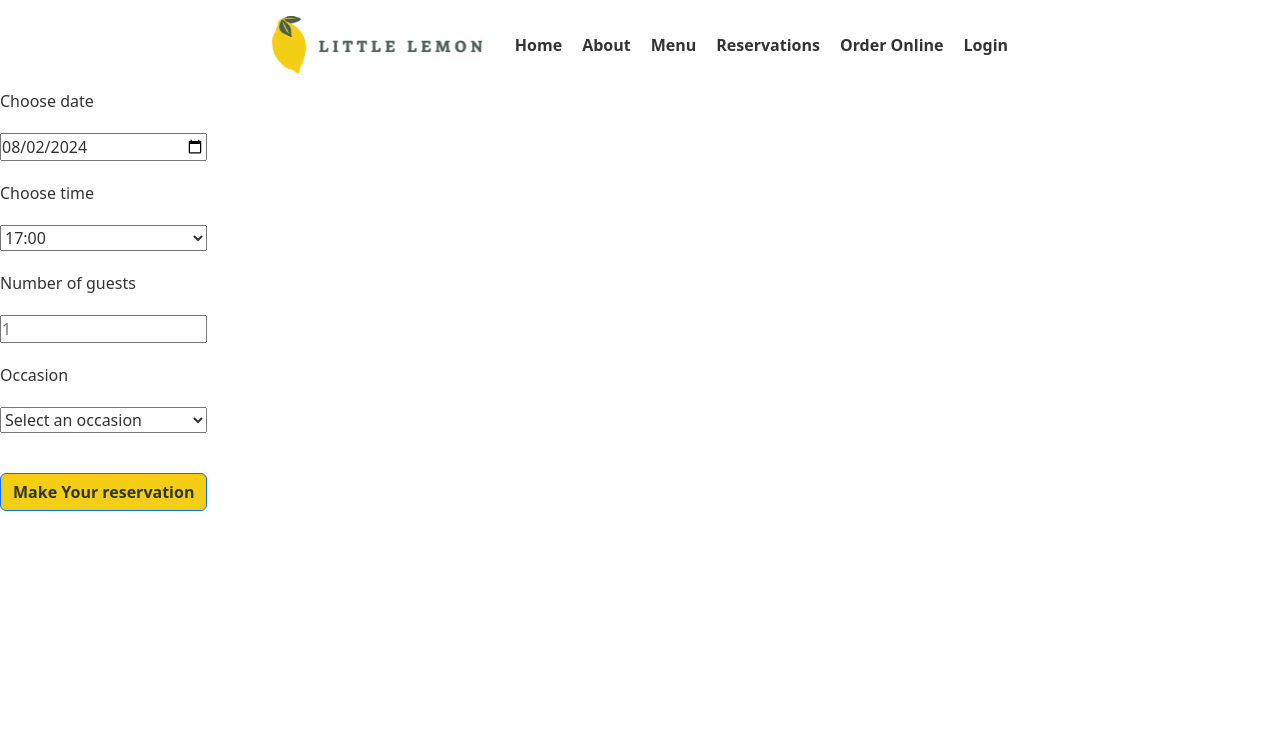
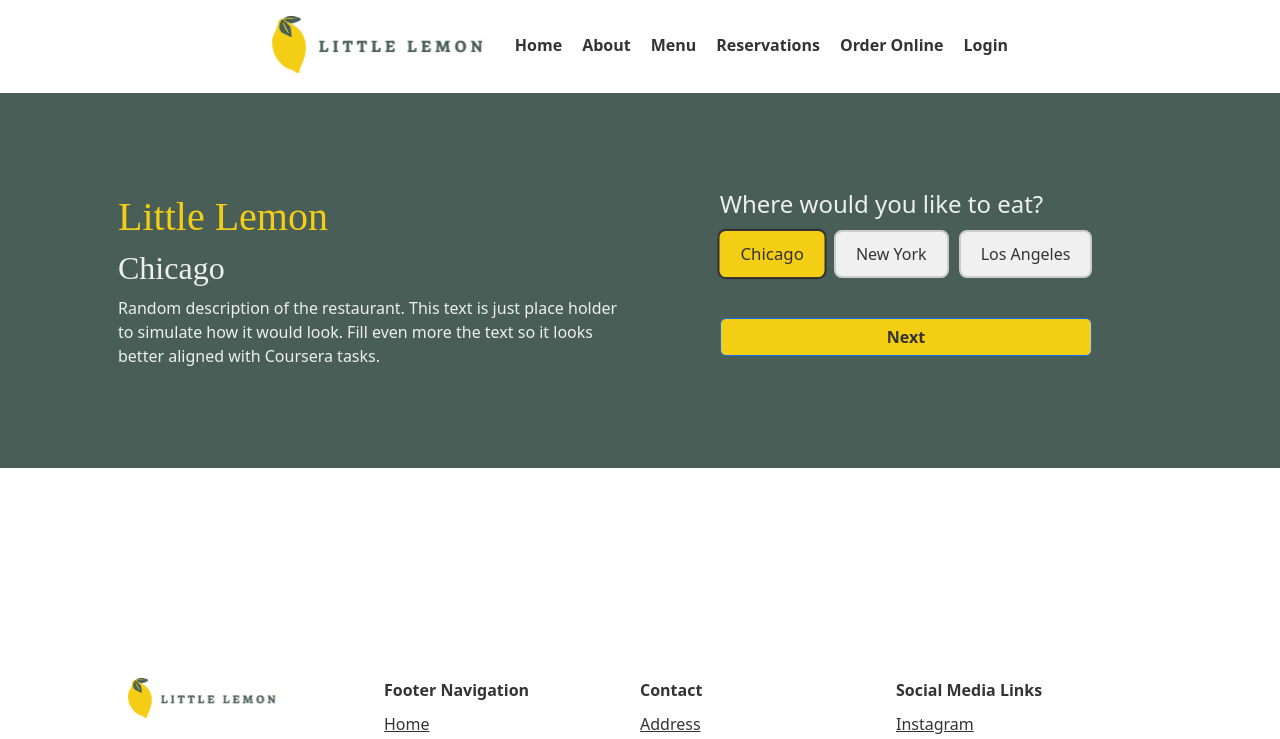
Before and after one commit to sid-lpcd/react-coursera-little-lemon, a React (Create React App) app: page /booking in a window 1280 px wide. Shown: the top 739 px of the page. Built offline with nearby package versions, Linux system fonts and the light colour scheme.

Commit message:
added more control over the form and UI design

```diff
--- a/src/App.css
+++ b/src/App.css
@@ -34,8 +34,12 @@ p{
   color: #EDEFEE;
 }
 
-.text-secondary{
-  color: #EDEFEE;
+.title-prim{
+  color: #F4CE14;
+}
+
+.text-second{
+  color: #EDEFEE !important;
 }
 
 .btn-primary{
@@ -134,6 +138,39 @@ button{
   object-fit: contain; /* Ensures the whole image is visible within the container */
 }
 
+#book-table .location-options {
+  display: flex;
+  justify-content: space-between;
+  gap: 10px;
+}
+
+#book-table .location-box {
+  display: flex;
+  align-items: center;
+  padding: 10px 20px;
+  border: 2px solid #ccc;
+  border-radius: 8px;
+  cursor: pointer;
+  transition: background-color 0.3s, transform 0.3s;
+  text-align: center;
+  flex-grow: 1;
+  color: #333;
+  background-color: #f0f0f0;
+}
+
+#book-table .location-box:hover {
+  background-color: #F4CE14;
+  transform: scale(1.05);
+}
+
+#book-table .location-box.selected {
+  background-color: #F4CE14;
+  color: #333333;
+  border-color: #333333;
+  transform: scale(1.05);
+}
+
+
 #specials{
   margin-top: 6rem !important
 }
--- a/src/components/BookTable.js
+++ b/src/components/BookTable.js
@@ -6,7 +6,7 @@ function BookTable() {
         <div className="col-8">
             <h1 className="title-primary">Little Lemon</h1>
             <h3 className="title-secondary">Chicago</h3>
-            <p className="text-secondary">Random description of the restaurant. This text is just place holder to simulate how it would look.</p>
+            <p className="text-second">Random description of the restaurant. This text is just place holder to simulate how it would look.</p>
             <button className="btn btn-primary">Book Table</button>
         </div>
         <div className="col-4">
--- a/src/components/BookingForm.js
+++ b/src/components/BookingForm.js
@@ -1,10 +1,49 @@
-function BookingForm({ booking, availableTimes, today, onChange }) {
+import React, { useState } from 'react';
+
+function BookingForm({ booking, availableTimes, today, onChange, formSubmitted, setFormSubmitted }) {
+  const locations = ["Chicago", "New York", "Los Angeles"];
+
+  const [currentStep, setCurrentStep] = useState(1);
+
+  // Handle going to the next step or form submission
+  const handleNextStep = (event) => {
+    event.preventDefault(); // Prevent form submission on "Next"
+    if (currentStep < 3) {
+      setCurrentStep(currentStep + 1); // Go to the next step
+    } else {
+      // Submit the form on the final step
+      console.log("Form submitted:", booking);
+
+      // You can handle the actual form submission logic here (e.g., sending data to an API)
+      setFormSubmitted(true);
+    }
+  };
   return (
     <>
-        <form style={{display: "grid", maxWidth: "200px", gap: "20px"}}>
-            <label htmlFor="res-date">Choose date</label>
+      <form style={{display: "grid", gap: "20px"}}>
+      {currentStep === 1 && (
+        <div className="first d-flex flex-column">
+          <label htmlFor="location" className='fs-4 text-second mb-2'>Where would you like to eat?</label>
+          <div className="location-options">
+            {locations.map((location, index) => (
+              <div
+                key={index}
+                className={`location-box ${booking.location === location ? 'selected' : ''}`}
+                onClick={() => onChange({target:{name: 'location', value: location}})}
+              >
+                {location}
+              </div>
+            ))}
+          </div>
+        </div>
+      )}
+      {currentStep === 2 && (
+        <div className="second d-flex flex-column gy-5">
+          <label htmlFor="guests" className='fs-4 text-second mb-2'>Number of guests</label>
+          <input type="number" placeholder="1" min="1" max="10" id="guests" name="guests" value={booking.guests || ""} onChange={onChange} required/>
+          <label htmlFor="res-date" className='fs-4 text-second mb-2'>Choose date</label>
           <input type="date" id="res-date" name="date" min={today} value={booking.date || today} onChange={onChange} required/>
-            <label htmlFor="res-time">Choose time</label>
+          <label htmlFor="res-time" className='fs-4 text-second mb-2'>Choose time</label>
           <select id="res-time " name="time" value={booking.time || ""} onChange={onChange} required>
               {availableTimes.map((time, index) => (
                   <option key={index} value={time}>
@@ -12,15 +51,30 @@ function BookingForm({ booking, availableTimes, today, onChange }) {
                   </option>
               ))}
           </select>
-            <label htmlFor="guests">Number of guests</label>
-            <input type="number" placeholder="1" min="1" max="10" id="guests" name="guests" value={booking.guests || ""} onChange={onChange} required/>
-            <label htmlFor="occasion">Occasion</label>
+        </div>
+      )}
+      {currentStep === 3 && (
+        <div className="third d-flex flex-column">
+          <label htmlFor="name" className='fs-5 text-second mb-2'>Name</label>
+          <input type="text" id="name" name="name" value={booking.name || ""} onChange={onChange} required/>
+          <label htmlFor="email" className='fs-5 text-second mb-2'>Email</label>
+          <input type="email" id="email" name="email" value={booking.email || ""} onChange={onChange} required/>
+          <label htmlFor="phone" className='fs-5 text-second mb-2'>Phone</label>
+          <input type="tel" id="phone" name="phone" value={booking.phone || ""} onChange={onChange} required/>
+          <label htmlFor="occasion" className='fs-5 text-second mb-2'>Special occasion?</label>
           <select id="occasion" name="occasion" value={booking.occasion || ""} onChange={onChange}>
                   <option value="">Select an occasion</option>
                   <option>Birthday</option>
                   <option>Anniversary</option>
           </select>
-            <input type="submit" value="Make Your reservation" className="btn btn-primary"/>
+        </div>
+      )}
+        <input
+          type="submit"
+          value={currentStep === 3 ? "Reserve Table" : "Next"}
+          className="btn btn-primary"
+          onClick={handleNextStep}
+        />
       </form>
     </>
   );
--- a/src/components/BookingPage.js
+++ b/src/components/BookingPage.js
@@ -2,10 +2,11 @@ import BookingForm from "./BookingForm";
 import React, { useState, useEffect, useReducer } from "react";
 import { timesReducer, updateTimes, initializeTimes } from "./reducer";
 function BookingPage() {
-  const [booking, setBooking] = useState([
-      {date: "", time: "", guests: "", occasion: ""},
-  ]);
+  const [booking, setBooking] = useState(
+      {name:"", email: "", phone: "", location: "Chicago", date: "", time: "", guests: "1", occasion: ""},
+  );
 
+  const [formSubmitted, setFormSubmitted] = useState(false);
   const [today, setToday] = useState('');
 
   const [availableTimes, dispatch] = useReducer(timesReducer, [], () => initializeTimes());
@@ -28,14 +29,49 @@ function BookingPage() {
         dispatch(updateTimes(value)); // Update available times based on the selected date
     }
   }
+
+  const bookingSummary = Object.keys(booking).map((key) => ({
+    label: key.charAt(0).toUpperCase() + key.slice(1), // Capitalize the first letter of the key
+    value: booking[key] || "None" // Handle empty values with a default
+  }));
+
+  if (formSubmitted) {
+    return (
+      <section className="container container-green" id="book-table">
+        <h3 className='title-primary col-6'>Thank you for your reservation!</h3>
+        <div className="col-6">
+          <p className='text-second'>Here is your booking summary:</p>
+          <ul style={{ display: "grid", gridTemplateColumns: "1fr 1fr", gap: "10px", listStyle: "none", padding: "0 0 0 10px", margin: "10px 0px" }}>
+            {bookingSummary.map((item, index) => (
+              <li key={index} className="text-second">
+                <strong style={{ color: "#F4CE14" }}>{item.label}:</strong> {item.value}
+              </li>
+            ))}
+          </ul>
+        </div>
+      </section>
+    );
+  }
   return (
     <>
+      <section className="container container-green" id="book-table">
+        <div className="col-6">
+            <h1 className="title-primary">Little Lemon</h1>
+            <h3 className="title-secondary">Chicago</h3>
+            <p className="text-second">Random description of the restaurant. This text is just place holder to simulate how it would look.
+        Fill even more the text so it looks better aligned with Coursera tasks.</p>
+        </div>
+        <div className="col-6 d-flex justify-content-center">
           <BookingForm
             booking={booking}
             availableTimes={availableTimes}
             today={today}
             onChange={handleChange}
+            formSubmitted={formSubmitted}
+            setFormSubmitted={setFormSubmitted}
           />
+        </div>
+      </section>
     </>
   );
 }
--- a/src/components/reducer.js
+++ b/src/components/reducer.js
@@ -23,7 +23,12 @@ export const updateTimes = (date) => {
     if(CurrentDate.getDay() === 1){
         return {
             type: actionTypes.UPDATE_TIMES,
-            payload: [],
+            payload: [
+                "19:00",
+                "20:00",
+                "21:00",
+                "22:00"
+            ],
         };
     } else{
         // For now, we return the same available times if the date is not a Monday.
```
Lines whose indentation alone changed are shown as unchanged.
